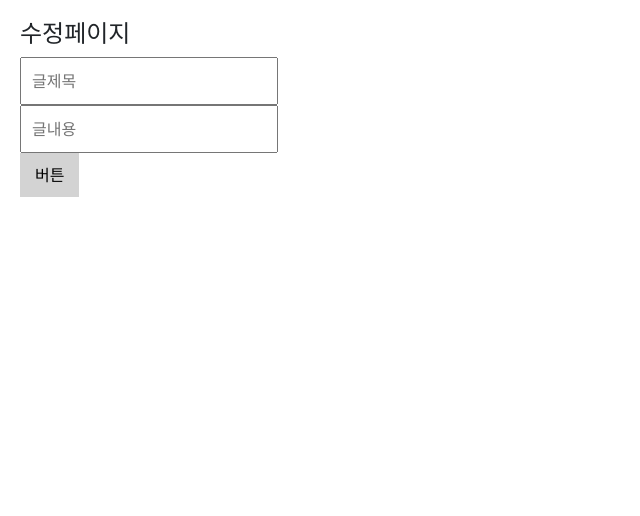
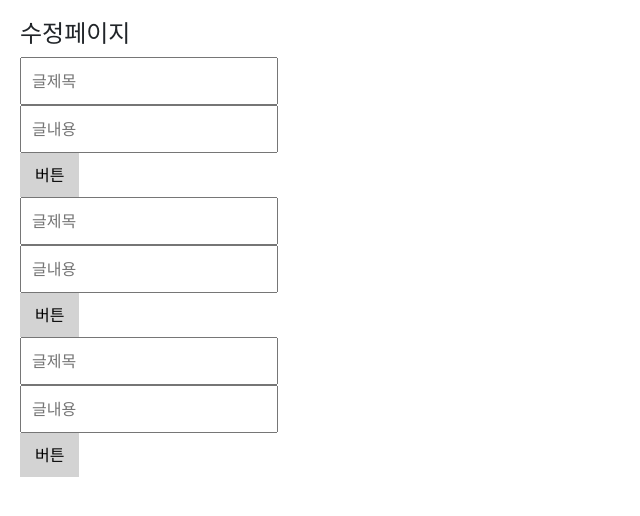
Before and after one commit to WaterDumplings/NextJs_notice, a Next.js app: page /edit/1 in a window 1280 px wide. Shown: the top 516 px of the page, without its empty margins (0-640 px from the left). Built offline with nearby package versions, Linux system fonts and the light colour scheme.

Commit message:
api 복습

```diff
--- a/app/edit/[id]/page.tsx
+++ b/app/edit/[id]/page.tsx
@@ -2,6 +2,16 @@
   return (
     <div className="p-20">
     <h4>수정페이지</h4>
+    <form action="/api/post/new" method="POST">
+      <input name="title" placeholder="글제목" />
+      <input name="content" placeholder="글내용" />
+      <button type="submit">버튼</button>
+    </form>
+    <form action="/api/post/new" method="POST">
+      <input name="title" placeholder="글제목" />
+      <input name="content" placeholder="글내용" />
+      <button type="submit">버튼</button>
+    </form>
     <form action="/api/post/new" method="POST">
       <input name="title" placeholder="글제목" />
       <input name="content" placeholder="글내용" />
```
